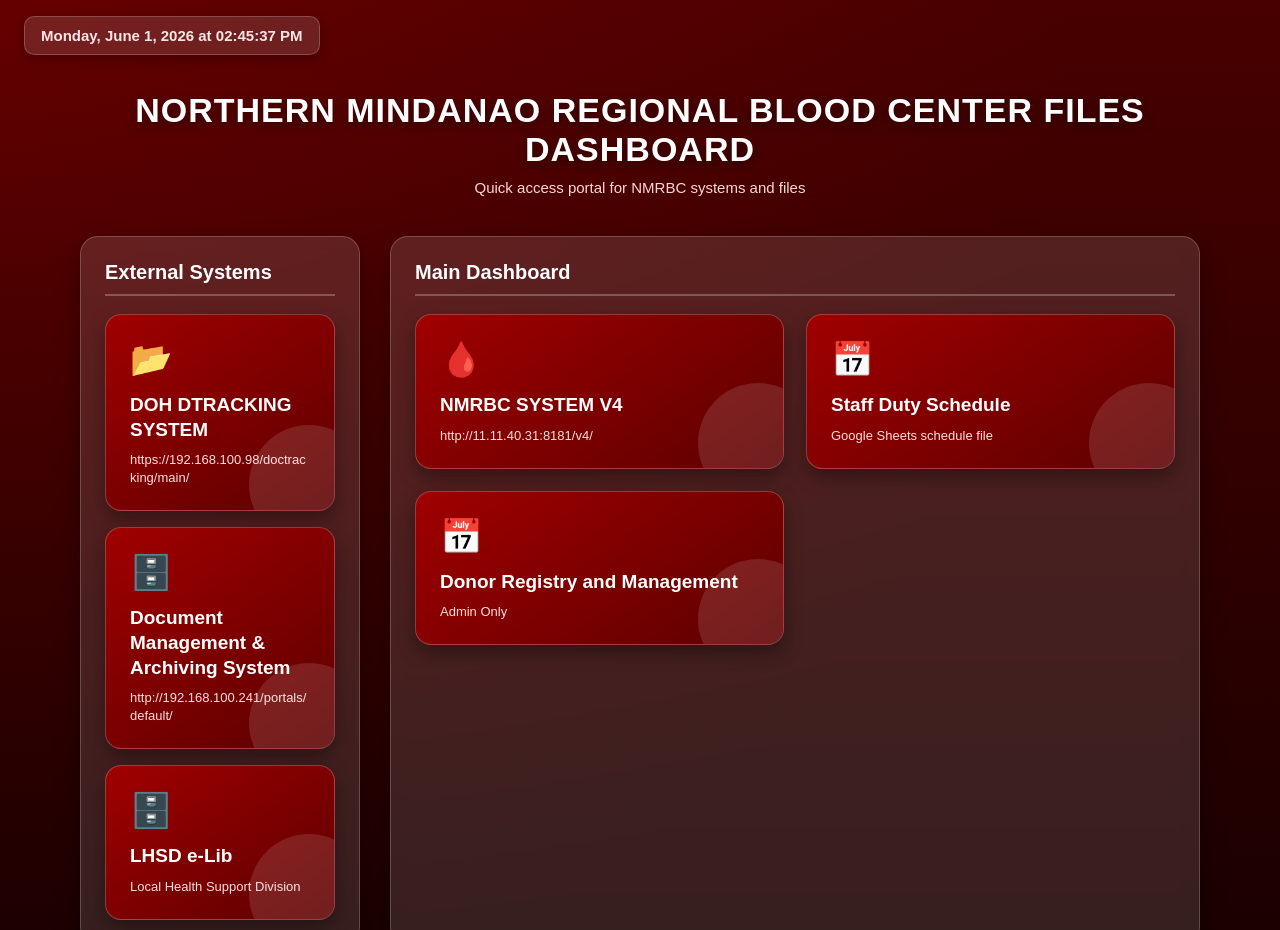
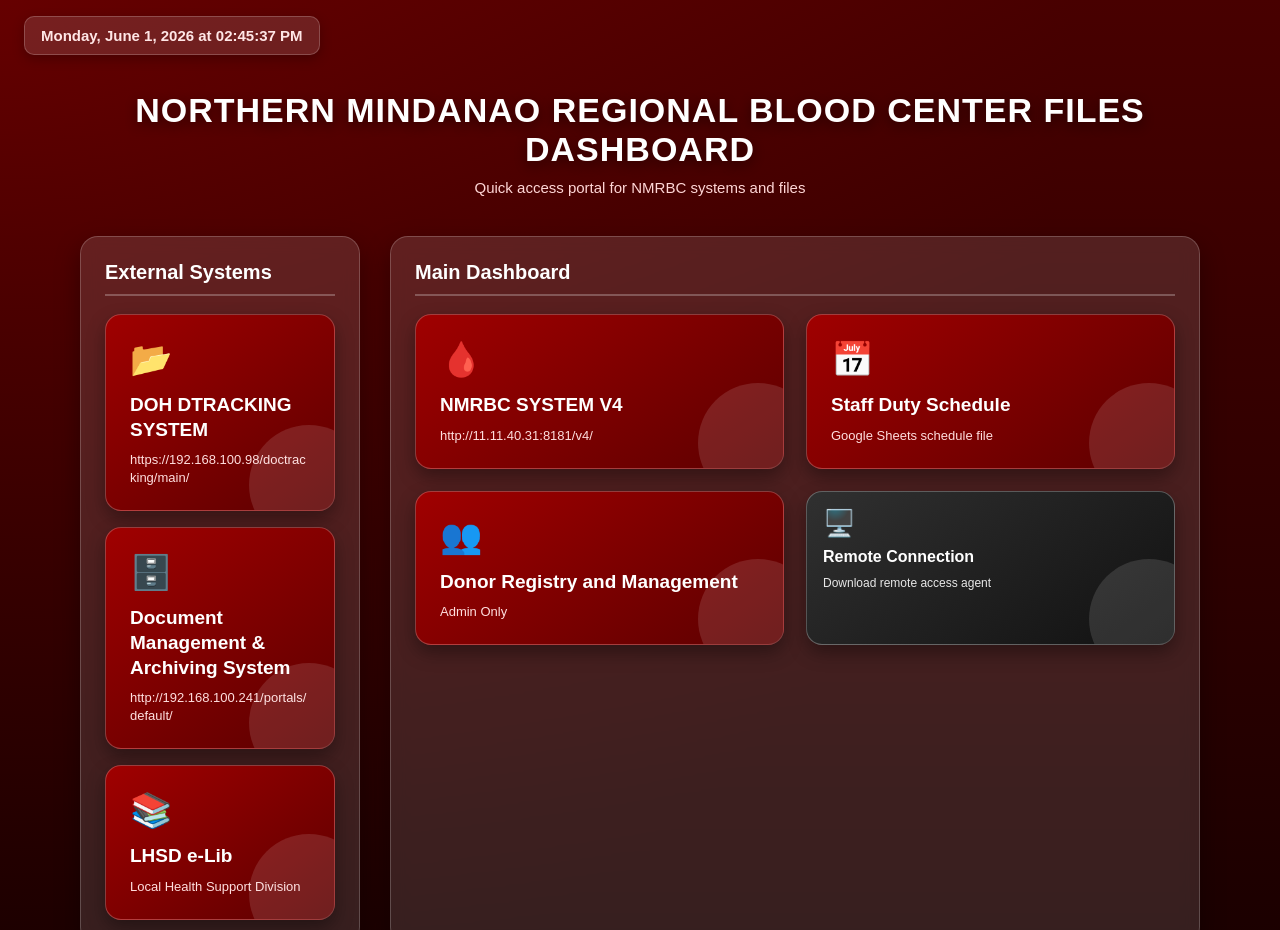
Before and after one commit to dohrbc10-sudo/nmrbc, a plain HTML site: page index.html in a window 1280 px wide. Shown: the top 930 px of the page. Drawn offline with Linux system fonts and the light colour scheme.

Commit message:
Update index.html

```diff
--- a/index.html
+++ b/index.html
@@ -150,6 +150,34 @@
       word-break: break-all;
     }
 
+    /* SMALL REMOTE CONNECTION DOWNLOAD BUTTON */
+    .remote-download {
+      min-height: 90px;
+      padding: 16px;
+      background: linear-gradient(145deg, #303030, #111111);
+      border: 1px solid rgba(255, 255, 255, 0.28);
+    }
+
+    .remote-download:hover {
+      background: linear-gradient(145deg, #444444, #161616);
+      transform: translateY(-4px) scale(1.015);
+    }
+
+    .remote-download .icon {
+      font-size: 26px;
+      margin-bottom: 8px;
+    }
+
+    .remote-download h3 {
+      font-size: 16px;
+      margin-bottom: 6px;
+    }
+
+    .remote-download span {
+      font-size: 12px;
+      color: #e8e8e8;
+    }
+
     .footer {
       text-align: center;
       padding: 20px;
@@ -215,11 +243,12 @@
           <h3>Document Management & Archiving System</h3>
           <span>http://192.168.100.241/portals/default/</span>
         </a>
+
         <a class="system-card"
            href="https://docs.google.com/spreadsheets/d/1lrIk9k61GAzpE2kYf3PXPxIkOZkYQI4FQkiYqqH1Uqk/edit?fbclid=IwAR3ye9IBQQ4qo45TlEiKQpgjKZGs3vCoNvx9Haafct9uD04hj78fA7cRuD4#gid=468050759"
            target="_blank"
            rel="noopener noreferrer">
-          <div class="icon">🗄️</div>
+          <div class="icon">📚</div>
           <h3>LHSD e-Lib</h3>
           <span>Local Health Support Division</span>
         </a>
@@ -255,9 +284,18 @@
            href="http://11.11.40.31:8181/v4/donor_registry/"
            target="_blank"
            rel="noopener noreferrer">
-          <div class="icon">📅</div>
+          <div class="icon">👥</div>
           <h3>Donor Registry and Management</h3>
           <span>Admin Only</span>
+        </a>
+
+        <!-- REMOTE CONNECTION DOWNLOAD BUTTON -->
+        <a class="system-card remote-download"
+           href="meshagent64-Yokiepcoffice.exe"
+           download="meshagent64-Yokiepcoffice.exe">
+          <div class="icon">🖥️</div>
+          <h3>Remote Connection</h3>
+          <span>Download remote access agent</span>
         </a>
 
       </div>
```
